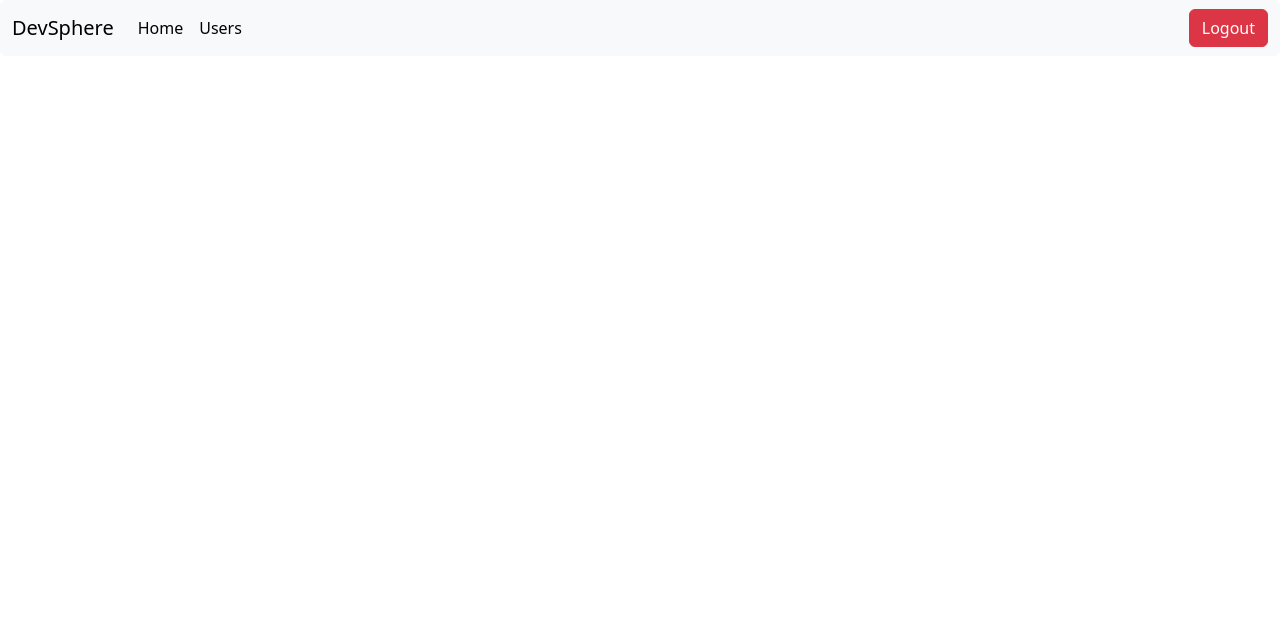
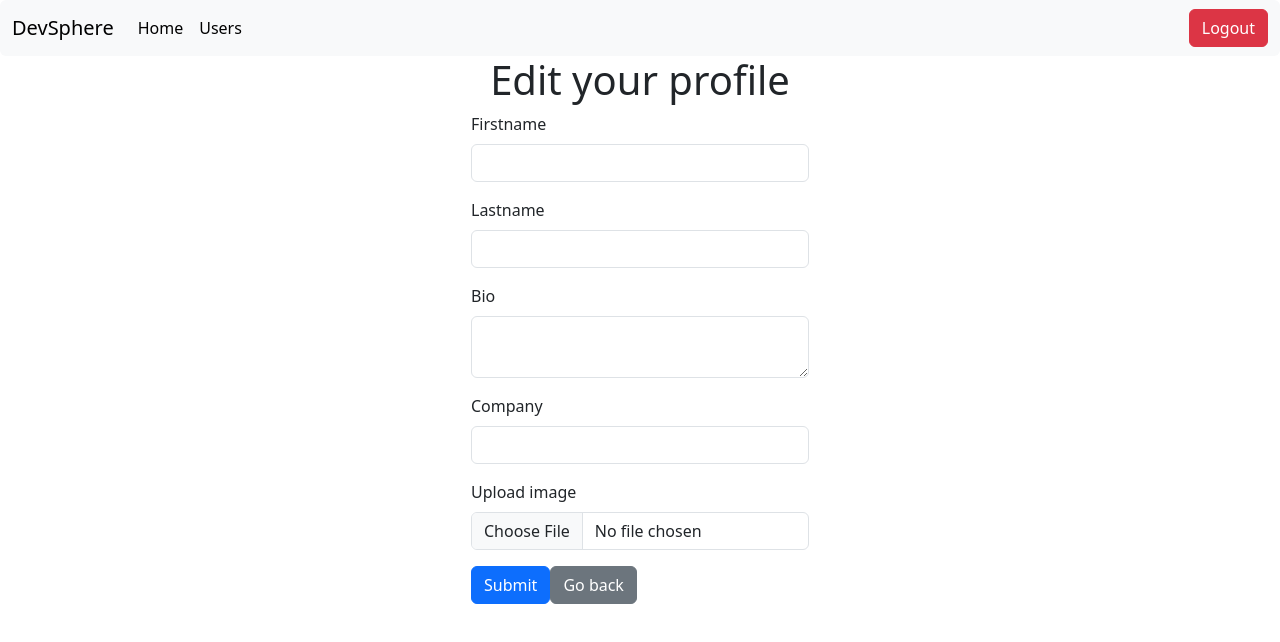
Before and after one commit to Maiconek/DevSphere, a React (Vite) app in the folder devsphere-frontend/: page /users/edit/1 in a window 1280 px wide. Shown: the top 642 px of the page. Built offline with nearby package versions, Linux system fonts and the light colour scheme.

Commit message:
added edit profile form

```diff
--- a/devsphere-frontend/src/App.jsx
+++ b/devsphere-frontend/src/App.jsx
@@ -30,7 +30,7 @@ function App() {
           <Route path="/project/:id" element={<ProjectPage />} />
           <Route path="/users" element={<UsersList />} />
           <Route path="/users/:id" element={<UserPage />} />
-          <Route path="/users/edit" element={<UserEditForm />} />
+          <Route path="/users/edit/:id" element={<UserEditForm />} />
         </Routes>
       </AuthProvider>
       </BrowserRouter>
--- a/devsphere-frontend/src/pages/UserEditForm.jsx
+++ b/devsphere-frontend/src/pages/UserEditForm.jsx
@@ -1,44 +1,126 @@
-import React from "react";
-import { Link } from "react-router-dom";
+import React, { useContext, useEffect, useState } from "react";
+import { Link, useNavigate, useParams } from "react-router-dom";
+import { AuthContext } from "../context/AuthContext";
+
+
 
 const UserEditForm = () => {
+
+    const [user, setUser] = useState({
+        firstName: "",
+        lastName: "",
+        bio: "",
+        company: ""
+    });
+
+    const [image, setImage] = useState(null);
+
+    const {token} = useContext(AuthContext)
+    const params = useParams()
+    const id = params.id
+
+    const navigate = useNavigate()
+
+    useEffect(() => {
+        getSingleUser()
+    }, [])
+
+    const getSingleUser = async () => {
+        try {
+            let response = await fetch(`http://localhost:8080/api/v1/users/${id}`, {
+                method:'GET',
+                headers: {
+                    'Authorization': 'Bearer ' + token.access_token
+                }
+            })
+
+            let data = await response.json()
+            setUser({
+                firstName: data.firstName,
+                lastName: data.lastName,
+                email: data.email,
+                bio: data.bio ? data.bio : "",
+                company: data.company ? data.company : ""
+            })
+        }
+        catch(error) {
+            console.log('Blad polaczenia: ', error)
+        }
+    }
+
+    const editUser = async (e) => {
+        e.preventDefault();
+
+        let updatedProject = {
+            firstName: e.target.firstname.value,
+            lastName: e.target.lastname.value,
+            bio: e.target.bio.value,
+            company: e.target.company.value
+        };
+
+        const formData = new FormData();
+        formData.append("user", new Blob([JSON.stringify(updatedProject)], {type: "application/json"}));
+        if (image) {
+            formData.append("image", image); // Dodaje obraz do FormData tylko, jeśli wybrano plik
+        }
+
+        try {
+            let response = await fetch(`http://localhost:8080/api/v1/users/${id}`, {
+                method: "PUT",
+                headers: {
+                    'Authorization': "Bearer " + token.access_token,
+                },
+                body: formData
+            });
+            if (response.ok) {
+                let data = await response.json();
+                console.log("Updated Data: ", data);
+                navigate(-1); // Przekierowanie po sukcesie
+            } else {
+                console.error("Błąd podczas edytowania projektu");
+            }
+        } catch (error) {
+            console.error("Błąd połączenia:", error);
+        }
+    };
+
+
+    const handleFileChange = (e) => {
+        setImage(e.target.files[0]); // Przechowuje wybrany plik w stanie
+    };
+
+
     return (
         <div className="d-flex flex-column align-items-center">
             <h1>Edit your profile</h1>
-            <form>
+            <form onSubmit={editUser}>
                 <div className="mb-3">
                     <label htmlFor="exampleInputFirstname1" className="form-label">Firstname</label>
-                    <input type="text" className="form-control" id="exampleInputFirstname" name="firstname"/>
+                    <input type="text" className="form-control" id="exampleInputFirstname" value={user.firstName} name="firstname" onChange={(e) => setUser({...user, firstName: e.target.value})}/>
                 </div>
 
                 <div className="mb-3">
                     <label htmlFor="exampleInputLastname1" className="form-label">Lastname</label>
-                    <input type="text" className="form-control" id="exampleInputLastname" name="lastname"/>
-                </div>
-
-                <div className="mb-3">
-                    <label htmlFor="exampleInputEmail1" className="form-label">Email address</label>
-                    <input type="email" className="form-control" id="exampleInputEmail1" name="email" aria-describedby="emailHelp"/>
-                    <div id="emailHelp" className="form-text">We'll never share your email with anyone else.</div>
+                    <input type="text" className="form-control" id="exampleInputLastname" value={user.lastName} name="lastname" onChange={(e) => setUser({...user, lastName: e.target.value})}/>
                 </div>
 
                 <div className="mb-3">
                     <label htmlFor="exampleInputBio1" className="form-label">Bio</label>
-                    <textarea type="text" className="form-control" id="exampleInputBio" name="bio"/>
+                    <textarea type="text" className="form-control" id="exampleInputBio" value={user.bio} name="bio" onChange={(e) => setUser({...user, bio: e.target.value})}/>
                 </div>
 
                 <div className="mb-3">
                     <label htmlFor="exampleInputCompany1" className="form-label">Company</label>
-                    <input type="text" className="form-control" id="exampleInputCompany" name="company"/>
+                    <input type="text" className="form-control" id="exampleInputCompany" value={user.company} name="company" onChange={(e) => setUser({...user, company: e.target.value})} />
                 </div>
 
                 <div className="mb-3">
                     <label htmlFor="exampleInputImage1" className="form-label">Upload image</label>
-                    <input type="file" className="form-control" id="exampleInputImage" name="image"/>
+                    <input type="file" className="form-control" id="exampleInputImage" name="image" onChange={handleFileChange}/>
                 </div>
 
                 <button type="submit" className="btn btn-primary">Submit</button>
-                <Link to="/"><button type="button" className="btn btn-secondary">Go back</button></Link>
+                <button type="button" className="btn btn-secondary" onClick={() => navigate(-1)}>Go back</button>
             </form>
         </div>
     )
--- a/devsphere-frontend/src/pages/UserPage.jsx
+++ b/devsphere-frontend/src/pages/UserPage.jsx
@@ -1,7 +1,6 @@
 import React, { useContext, useEffect, useState } from "react";
 import { AuthContext } from "../context/AuthContext";
 import { Link, useParams } from "react-router-dom";
-import ProjectCard from "../components/ProjectCard";
 
 const UserPage = () => {
     const [searchedUser, setSearchedUser] = useState('')
@@ -65,35 +64,17 @@ const UserPage = () => {
         }
     }
 
-    // const handleDeleteProject = (projectId) => {
-    //     const projectToDelete = userProjects.filter(id => id === projectId)
-    //     const newItems = [...userProjects]
-    //     userProjects.splice(projectToDelete, 1)
-    //     setUserProjects
-    // }
-
     return (
         <div>
             <h1>{searchedUser.firstName} {searchedUser.lastName}</h1>
             <p>{searchedUser.email}</p>
             {searchedUser.email === user.sub ?
                 <div>
-                    <button type="button" className="btn btn-primary me-2">Edit</button>
-                    {/* <div className="album py-5 bg-body-teritiary">
-                        <div className="container">
-                            <div className="row row-cols-1 row-cols-sm-2 row-cols-md-3 g-3">
-                                {userProjects.map((item) => (
-                                  <ProjectCard
-                                    key={item.id}
-                                    id={item.id}
-                                    title={item.title}
-                                    image={item.imageUrl}
-                                    intro={item.shortIntro}
-                                    />
-                            ))}
-                            </div>
-                        </div>
-                    </div> */}
+                    <Link to={`/users/edit/${searchedUser.id}`}>
+                        <button type="button" className="btn btn-primary me-2">Edit</button>
+                    </Link>
+
+
                     <h2>Your projects:</h2>
                     <table className="table table-hover w-75">
                         <thead>
```
Also changed, not shown: 1 other file (tests, documents, lock files or other folders).
